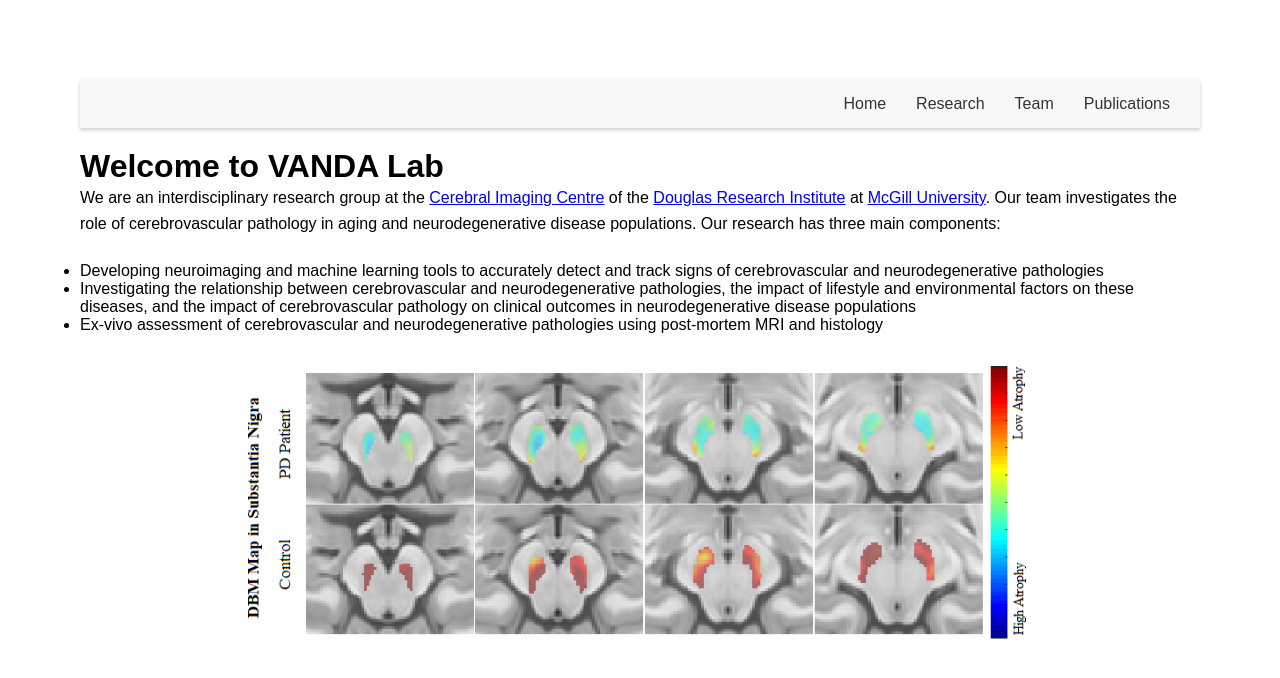
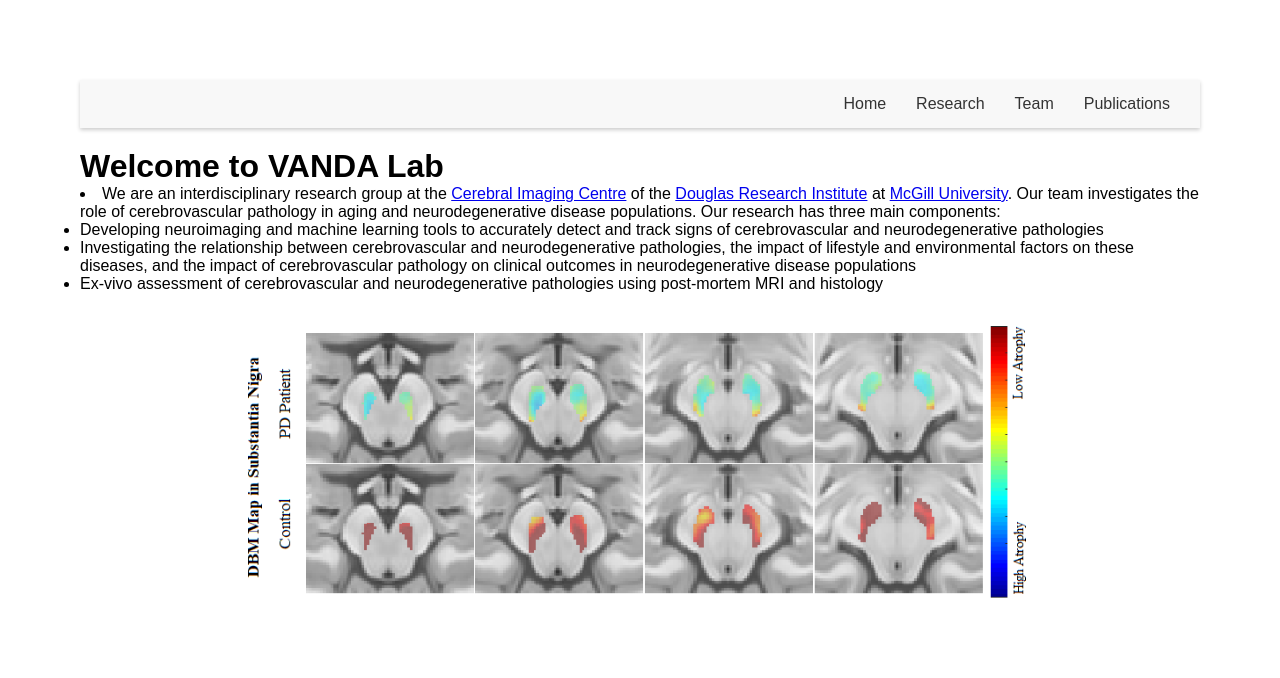
Before and after one commit to VANDAlab/VANDAlab.github.io, a Jekyll site: the page index.html, which Jekyll copies as it is, in a window 1280 px wide. Shown: the top 678 px of the page. Built offline with Jekyll 4.4.1, drawn with Linux system fonts in a browser that asks for light colours.

Commit message:
Update index.html

```diff
--- a/index.html
+++ b/index.html
@@ -23,12 +23,12 @@
 
 </header>
 
-<p>
+<li>
 We are an interdisciplinary research group at the <a href="https://douglas.research.mcgill.ca/cerebral-imaging-centre/" target="_blank">Cerebral Imaging Centre</a>
 of the <a href="http://douglas.research.mcgill.ca" target="_blank">Douglas Research Institute</a>  at
 <a href="https://www.mcgill.ca" target="_blank">McGill University</a>.
 Our team investigates the role of cerebrovascular pathology in aging and neurodegenerative disease populations. Our research has three main components:
-</p>
+</li>
 <ul>
   <li>Developing neuroimaging and machine learning tools to accurately detect and track signs of cerebrovascular and neurodegenerative pathologies</li>
   <li>Investigating the relationship between cerebrovascular and neurodegenerative pathologies, the impact of lifestyle and environmental factors on these diseases, and the impact of cerebrovascular pathology on clinical outcomes in neurodegenerative disease populations</li>
```
